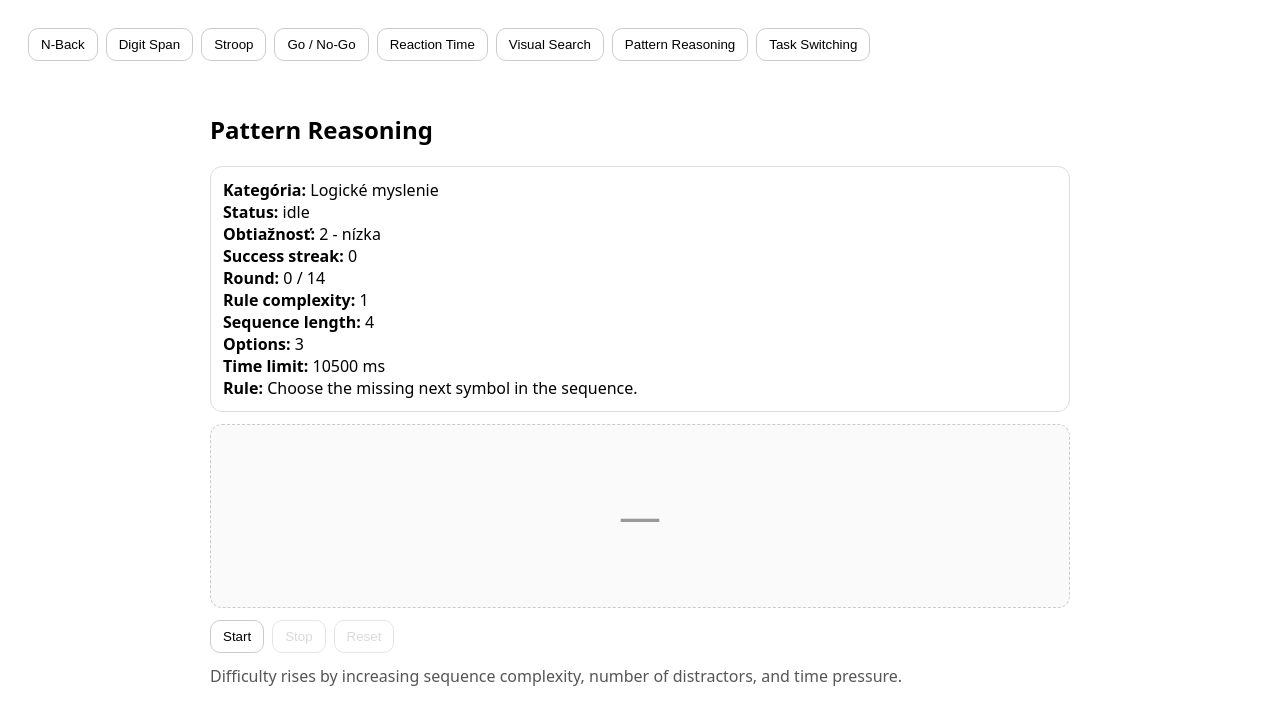
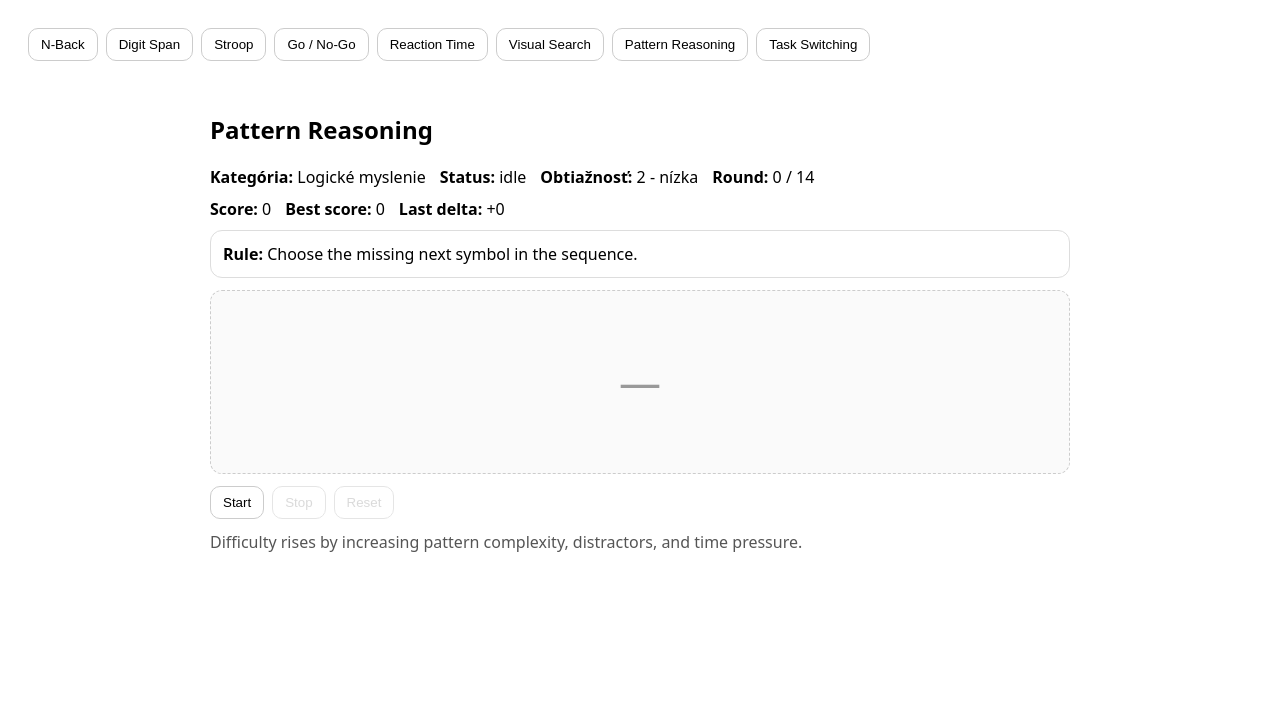
Before and after one commit to geniuusxgod/Interaktivne-aplikacie-na-rozvoj-kognitivnych-zrucnosti, a Vue app: page / in a window 1280 px wide. Both pictures are taken after a click on the button "Pattern Reasoning". Shown: the top 724 px of the page. Built offline with nearby package versions, Linux system fonts and the light colour scheme.

Commit message:
score+instant feedback to pattern reasoning

```diff
--- a/src/components/PatternReasoning.vue
+++ b/src/components/PatternReasoning.vue
@@ -1,18 +1,34 @@
 <template>
-  <div class="module">
+  <div class="module" :class="flashKind">
     <h2>Pattern Reasoning</h2>
 
-    <div class="panel">
+    <div class="topbar">
       <div><b>Kategória:</b> Logické myslenie</div>
       <div><b>Status:</b> {{ phase }}</div>
       <div><b>Obtiažnosť:</b> {{ difficultyLabel }}</div>
-      <div><b>Success streak:</b> {{ successStreak }}</div>
       <div><b>Round:</b> {{ trialIndex }} / {{ totalRounds }}</div>
-      <div><b>Rule complexity:</b> {{ levelConfig.ruleComplexity }}</div>
-      <div><b>Sequence length:</b> {{ levelConfig.sequenceLength }}</div>
-      <div><b>Options:</b> {{ levelConfig.optionCount }}</div>
-      <div><b>Time limit:</b> {{ levelConfig.timeLimitMs }} ms</div>
+    </div>
+
+    <div class="scorebar">
+      <div><b>Score:</b> {{ score }}</div>
+      <div><b>Best score:</b> {{ bestScore }}</div>
+      <div><b>Last delta:</b> {{ lastDelta >= 0 ? `+${lastDelta}` : lastDelta }}</div>
+    </div>
+
+    <div class="panel">
       <div><b>Rule:</b> Choose the missing next symbol in the sequence.</div>
+
+      <div v-if="feedback" class="feedback" :class="feedback.kind">
+        {{ feedback.text }}
+      </div>
+
+      <template v-if="showDebug">
+        <div><b>Success streak:</b> {{ successStreak }}</div>
+        <div><b>Rule complexity:</b> {{ levelConfig.ruleComplexity }}</div>
+        <div><b>Sequence length:</b> {{ levelConfig.sequenceLength }}</div>
+        <div><b>Options:</b> {{ levelConfig.optionCount }}</div>
+        <div><b>Time limit:</b> {{ levelConfig.timeLimitMs }} ms</div>
+      </template>
     </div>
 
     <div class="sequence-box">
@@ -47,11 +63,7 @@
     </div>
 
     <div class="hint">
-      Difficulty rises by increasing sequence complexity, number of distractors, and time pressure.
-    </div>
-
-    <div v-if="lastFeedback" class="feedback" :class="lastFeedback.kind">
-      {{ lastFeedback.text }}
+      Difficulty rises by increasing pattern complexity, distractors, and time pressure.
     </div>
 
     <div v-if="phase === 'finished'" class="results">
@@ -63,6 +75,8 @@
         <li>Accuracy: {{ summary.accuracy.toFixed(1) }}%</li>
         <li>Avg RT: {{ summary.avgRTms === null ? "—" : summary.avgRTms.toFixed(0) + " ms" }}</li>
         <li>Final difficulty: {{ summary.finalDifficulty }}</li>
+        <li>Final score: {{ score }}</li>
+        <li>Best score: {{ bestScore }}</li>
       </ul>
 
       <details>
@@ -78,6 +92,8 @@ import { ref, computed, onBeforeUnmount } from "vue";
 import { useGameSession } from "../composables/useGameSession";
 import { useTimeout } from "../composables/useTimeout";
 import { useAdaptiveDifficulty } from "../composables/useAdaptiveDifficulty";
+import { useGameScoring } from "../composables/useGameScoring";
+import { useInstantFeedback } from "../composables/useInstantFeedback";
 
 const MODULE_ID = "logic_pattern_reasoning";
 const CATEGORY = "logicke_myslenie";
@@ -101,35 +117,44 @@ const {
   difficultyLabel,
   successStreak,
   resetDifficulty,
-  updateDifficulty
+  updateDifficulty,
+  showDebug
 } = useAdaptiveDifficulty({
   minDifficulty: 1,
   maxDifficulty: 10,
   startDifficulty: 2,
-  fastThresholdMs: 1400,
-  slowThresholdMs: 7000,
-  targetAccuracyMin: 0.72,
-  targetAccuracyMax: 0.92,
+  fastThresholdMs: 1200,
+  slowThresholdMs: 6000,
+  targetAccuracyMin: 0.68,
+  targetAccuracyMax: 0.86,
   windowSize: 4,
   evaluateEvery: 2,
-  scoreIncreaseThreshold: 78,
-  scoreDecreaseThreshold: 48,
-  maxPendingPenalty: 2
+  scoreIncreaseThreshold: 72,
+  scoreDecreaseThreshold: 42
+});
+
+const { score, bestScore, lastDelta, awardScore, resetScore } = useGameScoring(MODULE_ID, {
+  fastThresholdMs: 1200,
+  slowThresholdMs: 6000
+});
+
+const { feedback, flashKind, showFeedback, clearFeedback } = useInstantFeedback({
+  durationMs: 900
 });
 
 const totalRounds = ref(14);
 
 const difficultySettings = [
-  { ruleComplexity: 1, sequenceLength: 3, optionCount: 3, timeLimitMs: 12000 },
-  { ruleComplexity: 1, sequenceLength: 4, optionCount: 3, timeLimitMs: 10500 },
-  { ruleComplexity: 2, sequenceLength: 4, optionCount: 4, timeLimitMs: 9500 },
-  { ruleComplexity: 2, sequenceLength: 5, optionCount: 4, timeLimitMs: 8600 },
-  { ruleComplexity: 2, sequenceLength: 5, optionCount: 5, timeLimitMs: 7800 },
-  { ruleComplexity: 3, sequenceLength: 5, optionCount: 5, timeLimitMs: 7000 },
-  { ruleComplexity: 3, sequenceLength: 6, optionCount: 5, timeLimitMs: 6300 },
-  { ruleComplexity: 3, sequenceLength: 6, optionCount: 6, timeLimitMs: 5600 },
-  { ruleComplexity: 4, sequenceLength: 6, optionCount: 6, timeLimitMs: 5000 },
-  { ruleComplexity: 4, sequenceLength: 7, optionCount: 6, timeLimitMs: 4400 }
+  { ruleComplexity: 1, sequenceLength: 4, optionCount: 3, timeLimitMs: 9000 },
+  { ruleComplexity: 1, sequenceLength: 4, optionCount: 4, timeLimitMs: 8200 },
+  { ruleComplexity: 2, sequenceLength: 5, optionCount: 4, timeLimitMs: 7600 },
+  { ruleComplexity: 2, sequenceLength: 5, optionCount: 5, timeLimitMs: 7000 },
+  { ruleComplexity: 2, sequenceLength: 6, optionCount: 5, timeLimitMs: 6400 },
+  { ruleComplexity: 3, sequenceLength: 6, optionCount: 5, timeLimitMs: 5800 },
+  { ruleComplexity: 3, sequenceLength: 6, optionCount: 6, timeLimitMs: 5200 },
+  { ruleComplexity: 3, sequenceLength: 7, optionCount: 6, timeLimitMs: 4700 },
+  { ruleComplexity: 4, sequenceLength: 7, optionCount: 6, timeLimitMs: 4200 },
+  { ruleComplexity: 4, sequenceLength: 8, optionCount: 6, timeLimitMs: 3800 }
 ];
 
 const levelConfig = computed(() => {
@@ -143,7 +168,6 @@ const currentPuzzle = ref(null);
 const shownAtMs = ref(null);
 const answered = ref(false);
 const answeredAtMs = ref(null);
-const lastFeedback = ref(null);
 
 function nowMs() {
   return performance.now();
@@ -166,67 +190,36 @@ function shuffle(array) {
 
 function uniqueDistractors(correctValue, count) {
   const pool = symbolPool.filter(s => s !== correctValue);
-  const picked = shuffle(pool).slice(0, count);
-  return picked;
+  return shuffle(pool).slice(0, count);
 }
 
 function buildRuleComplexity1(length) {
   const cycle = shuffle(symbolPool).slice(0, 2);
   const full = [];
-  for (let i = 0; i < length + 1; i++) {
-    full.push(cycle[i % cycle.length]);
-  }
-  return {
-    ruleType: "alternation_2",
-    sequence: full.slice(0, length),
-    answer: full[length]
-  };
+  for (let i = 0; i < length + 1; i++) full.push(cycle[i % cycle.length]);
+  return { ruleType: "alternation_2", sequence: full.slice(0, length), answer: full[length] };
 }
 
 function buildRuleComplexity2(length) {
   const cycle = shuffle(symbolPool).slice(0, 3);
   const full = [];
-  for (let i = 0; i < length + 1; i++) {
-    full.push(cycle[i % cycle.length]);
-  }
-  return {
-    ruleType: "alternation_3",
-    sequence: full.slice(0, length),
-    answer: full[length]
-  };
+  for (let i = 0; i < length + 1; i++) full.push(cycle[i % cycle.length]);
+  return { ruleType: "alternation_3", sequence: full.slice(0, length), answer: full[length] };
 }
 
 function buildRuleComplexity3(length) {
   const block = shuffle(symbolPool).slice(0, 3);
-  const pattern = [
-    block[0], block[0],
-    block[1], block[1],
-    block[2], block[2]
-  ];
-
+  const pattern = [block[0], block[0], block[1], block[1], block[2], block[2]];
   const full = [];
-  for (let i = 0; i < length + 1; i++) {
-    full.push(pattern[i % pattern.length]);
-  }
-
-  return {
-    ruleType: "double_repeat",
-    sequence: full.slice(0, length),
-    answer: full[length]
-  };
+  for (let i = 0; i < length + 1; i++) full.push(pattern[i % pattern.length]);
+  return { ruleType: "double_repeat", sequence: full.slice(0, length), answer: full[length] };
 }
 
 function buildRuleComplexity4(length) {
   const cycle = shuffle(symbolPool).slice(0, 4);
   const full = [];
-  for (let i = 0; i < length + 1; i++) {
-    full.push(cycle[i % cycle.length]);
-  }
-  return {
-    ruleType: "alternation_4",
-    sequence: full.slice(0, length),
-    answer: full[length]
-  };
+  for (let i = 0; i < length + 1; i++) full.push(cycle[i % cycle.length]);
+  return { ruleType: "alternation_4", sequence: full.slice(0, length), answer: full[length] };
 }
 
 function generatePuzzle() {
@@ -248,22 +241,20 @@ function generatePuzzle() {
     }))
   ]);
 
-  return {
-    ...base,
-    options
-  };
+  return { ...base, options };
 }
 
 function reset() {
   clearAllTimeouts();
   resetSession();
   resetDifficulty();
+  resetScore();
+  clearFeedback();
 
   currentPuzzle.value = null;
   shownAtMs.value = null;
   answered.value = false;
   answeredAtMs.value = null;
-  lastFeedback.value = null;
 }
 
 function stop() {
@@ -291,6 +282,7 @@ function finalizeRound(answerValue = null) {
   const complexityPenalty = !correct ? currentPuzzle.value.ruleType === "alternation_4" ? 0.10 : 0.06 : 0;
   const timeoutPenalty = timedOut ? 0.18 : 0;
   const wrongPenalty = responded && !correct ? 0.14 : 0;
+  const totalPenalty = complexityPenalty + timeoutPenalty + wrongPenalty;
 
   addResponse({
     round: trialIndex.value,
@@ -313,12 +305,21 @@ function finalizeRound(answerValue = null) {
     correct,
     rtMs,
     lapse: timedOut,
-    penalty: complexityPenalty + timeoutPenalty + wrongPenalty
+    penalty: totalPenalty
   });
 
-  lastFeedback.value = correct
-    ? { kind: "ok", text: "Correct" }
-    : { kind: "bad", text: `Incorrect${timedOut ? " (timeout)" : ""}. Expected: ${currentPuzzle.value.answer}` };
+  awardScore({
+    correct,
+    difficulty: difficulty.value,
+    rtMs,
+    penalty: totalPenalty
+  });
+
+  showFeedback({
+    correct,
+    correctText: "Správne",
+    incorrectText: timedOut ? `Nesprávne - timeout (správne: ${currentPuzzle.value.answer})` : `Nesprávne (správne: ${currentPuzzle.value.answer})`
+  });
 }
 
 function nextPatternRound() {
@@ -331,8 +332,6 @@ function nextPatternRound() {
   }
 
   nextTrial();
-  lastFeedback.value = null;
-
   currentPuzzle.value = generatePuzzle();
   shownAtMs.value = nowMs();
   answered.value = false;
@@ -392,13 +391,16 @@ const summary = computed(() => {
 const payload = computed(() =>
   buildPayload(summary.value, {
     difficulty: difficulty.value,
+    score: score.value,
+    bestScore: bestScore.value,
     settings: {
       totalRounds: totalRounds.value,
       ruleComplexity: levelConfig.value.ruleComplexity,
       sequenceLength: levelConfig.value.sequenceLength,
       optionCount: levelConfig.value.optionCount,
       timeLimitMs: levelConfig.value.timeLimitMs,
-      adaptive: true
+      adaptive: true,
+      localScore: true
     }
   })
 );
@@ -410,6 +412,23 @@ const payload = computed(() =>
   margin: 0 auto;
   padding: 16px;
   font-family: system-ui, -apple-system, Segoe UI, Roboto, Arial;
+  transition: background-color 0.25s ease;
+}
+
+.flash-ok {
+  background: rgba(34, 197, 94, 0.08);
+}
+
+.flash-bad {
+  background: rgba(239, 68, 68, 0.08);
+}
+
+.topbar,
+.scorebar {
+  display: flex;
+  gap: 14px;
+  flex-wrap: wrap;
+  margin-bottom: 10px;
 }
 
 .panel {
@@ -487,13 +506,8 @@ button:disabled {
   cursor: not-allowed;
 }
 
-.hint {
-  color: #555;
-  margin-bottom: 12px;
-}
-
 .feedback {
-  margin-top: 10px;
+  margin-top: 12px;
   padding: 10px 12px;
   border-radius: 10px;
 }
@@ -508,6 +522,11 @@ button:disabled {
   background: #fef2f2;
   color: #991b1b;
   border: 1px solid #fecaca;
+}
+
+.hint {
+  color: #555;
+  margin-bottom: 12px;
 }
 
 .results {
```
